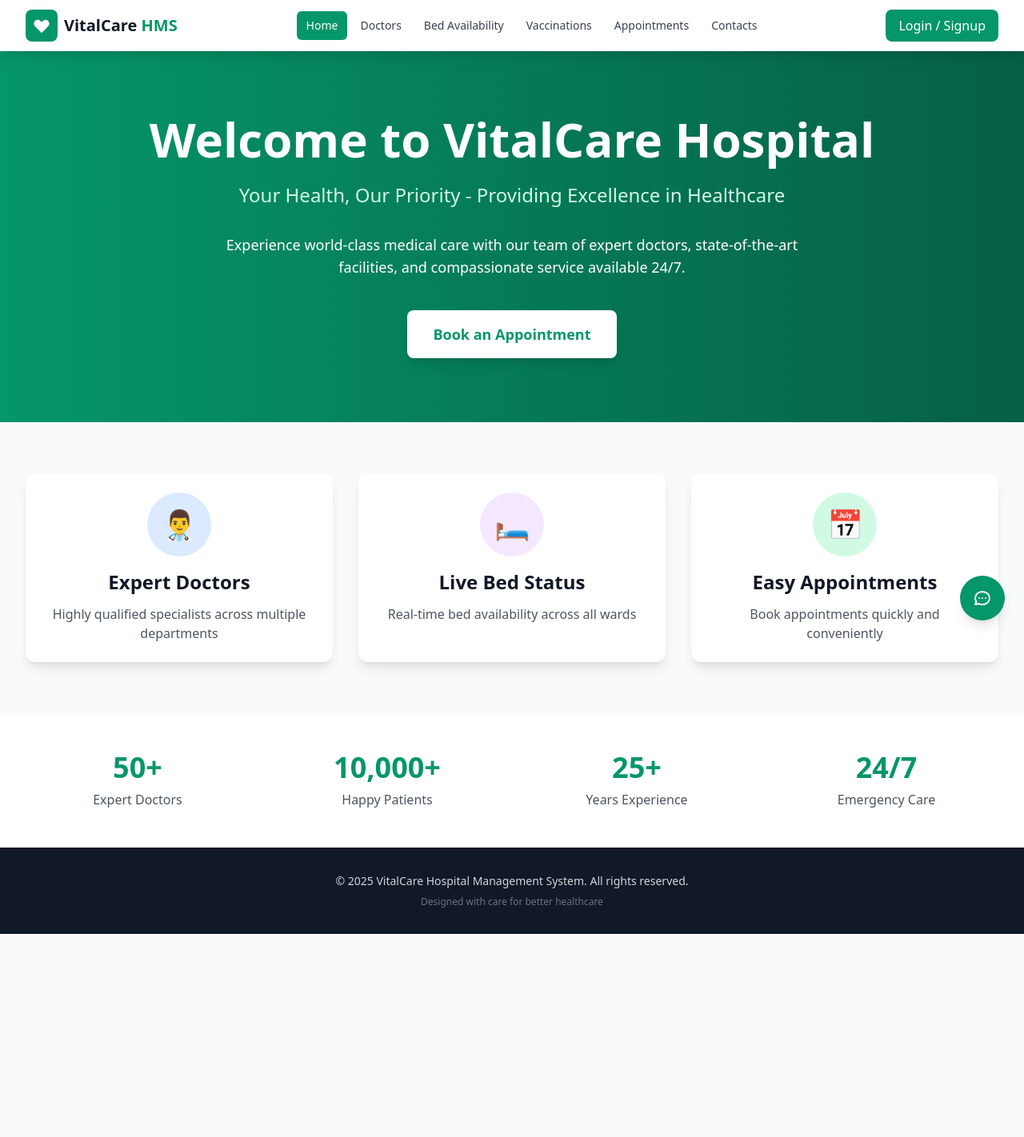
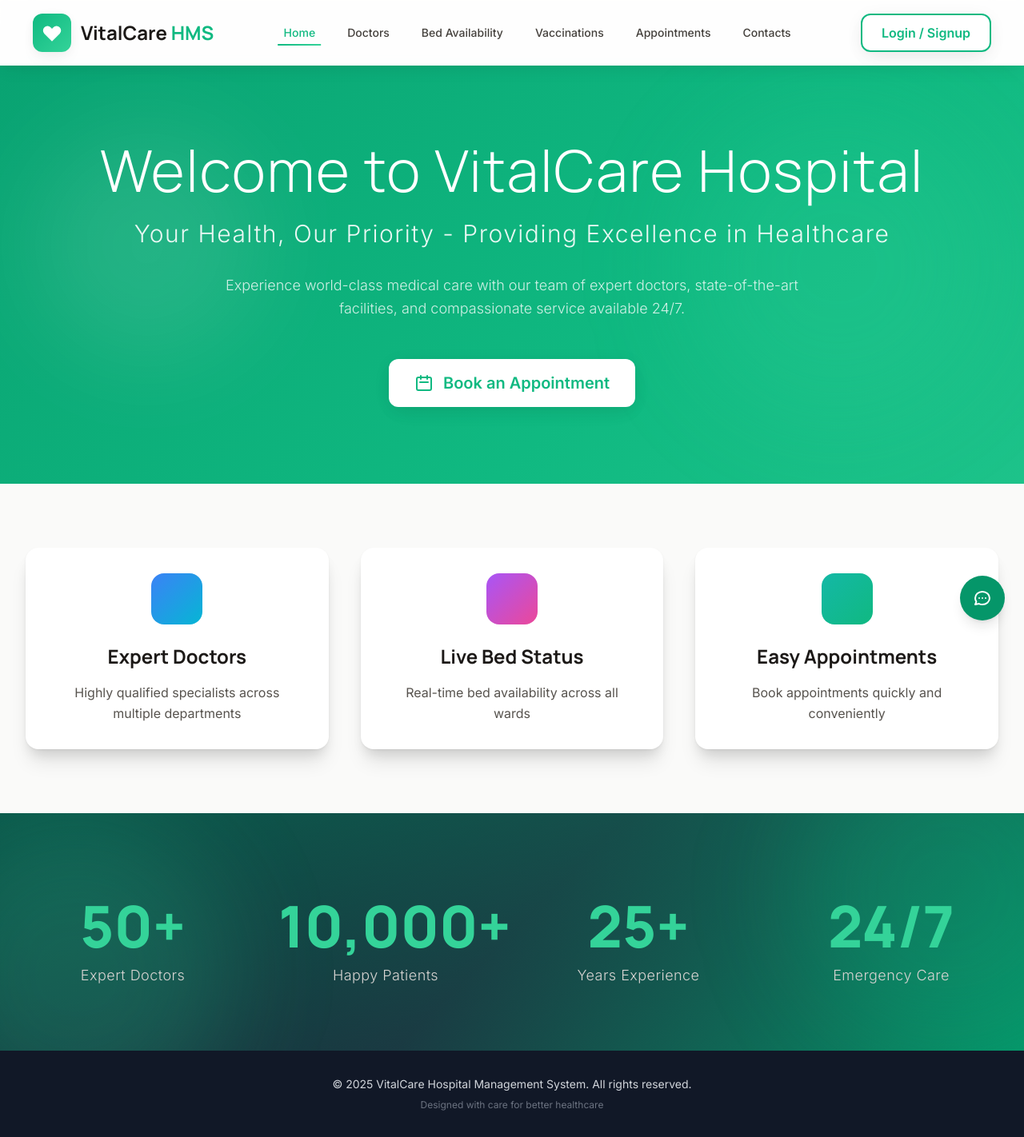
Before and after one commit to Aaditya-111/vitalcare-hospital-management-system, a Next.js app: page / in a window 1280 px wide. Shown: the whole page at 80% size. Before the commit the page ends 1168 px from the top, so only its background shows below. Built offline with nearby package versions, Linux system fonts and the light colour scheme.

Commit message:
changed the ui for smooth experience

```diff
--- a/app/components/Home.js
+++ b/app/components/Home.js
@@ -3,86 +3,137 @@ export default function Home({ setCurrentPage }) {
     {
       title: 'Expert Doctors',
       description: 'Highly qualified specialists across multiple departments',
-      icon: '👨‍⚕️',
-      color: 'bg-blue-100'
+      icon: 'stethoscope',
+      gradient: 'from-blue-500 to-cyan-500'
     },
     {
       title: 'Live Bed Status',
       description: 'Real-time bed availability across all wards',
-      icon: '🛏️',
-      color: 'bg-purple-100'
+      icon: 'bed',
+      gradient: 'from-purple-500 to-pink-500'
     },
     {
       title: 'Easy Appointments',
       description: 'Book appointments quickly and conveniently',
-      icon: '📅',
-      color: 'bg-emerald-100'
+      icon: 'calendar',
+      gradient: 'from-teal-500 to-emerald-500'
     }
   ]
 
+  const renderIcon = (iconType, gradient) => {
+    const iconClass = `w-8 h-8 bg-gradient-to-br ${gradient} bg-clip-text text-transparent`
+
+    switch (iconType) {
+      case 'stethoscope':
+        return (
+          <svg className={iconClass} fill="currentColor" viewBox="0 0 24 24" xmlns="http://www.w3.org/2000/svg">
+            <path d="M19 8h-1.26c-.19-.73-.48-1.42-.85-2.06l.94-.94a1 1 0 0 0-1.41-1.41l-.94.94c-.65-.38-1.34-.67-2.07-.86V3a1 1 0 0 0-2 0v.67c-.73.19-1.42.48-2.06.85l-.94-.94a1 1 0 0 0-1.41 1.41l.94.94c-.38.65-.67 1.34-.86 2.07H6a1 1 0 0 0 0 2h1.08c.11.57.29 1.12.54 1.64l-1.3 1.3a1 1 0 0 0 0 1.41 1 1 0 0 0 1.41 0l1.3-1.3c.52.25 1.07.43 1.64.54V19a3 3 0 0 0 6 0v-2.08c.57-.11 1.12-.29 1.64-.54l1.3 1.3a1 1 0 0 0 1.41 0 1 1 0 0 0 0-1.41l-1.3-1.3c.25-.52.43-1.07.54-1.64H19a1 1 0 0 0 0-2zm-5 11a1 1 0 0 1-2 0v-1.54A6 6 0 0 0 14 12a1 1 0 0 0-2 0 4 4 0 1 1-4-4 1 1 0 0 0 0-2 6 6 0 0 0-6 6 6 6 0 0 0 4 5.65V19a3 3 0 0 0 6 0z" />
+          </svg>
+        )
+      case 'bed':
+        return (
+          <svg className={iconClass} fill="currentColor" viewBox="0 0 24 24" xmlns="http://www.w3.org/2000/svg">
+            <path d="M20 9.5V6c0-1.1-.9-2-2-2H6c-1.1 0-2 .9-2 2v3.5c-1.1 0-2 .9-2 2V18h2v2h2v-2h12v2h2v-2h2v-6.5c0-1.1-.9-2-2-2zM8 6h8c.55 0 1 .45 1 1v2H7V7c0-.55.45-1 1-1z" />
+          </svg>
+        )
+      case 'calendar':
+        return (
+          <svg className={iconClass} fill="currentColor" viewBox="0 0 24 24" xmlns="http://www.w3.org/2000/svg">
+            <path d="M19 4h-1V2h-2v2H8V2H6v2H5c-1.1 0-2 .9-2 2v14c0 1.1.9 2 2 2h14c1.1 0 2-.9 2-2V6c0-1.1-.9-2-2-2zm0 16H5V9h14v11zM7 11h5v5H7z" />
+          </svg>
+        )
+      default:
+        return null
+    }
+  }
+
   return (
     <div>
-      {/* Hero Section */}
-      <section className="bg-gradient-to-r from-emerald-600 to-emerald-800 text-white py-20">
-        <div className="max-w-7xl mx-auto px-4 sm:px-6 lg:px-8 text-center">
-          <h1 className="text-5xl md:text-6xl font-bold mb-6">
+      {/* Hero Section with Modern Mesh Gradient */}
+      <section className="gradient-mesh text-white py-24 overflow-hidden relative">
+        <div className="max-w-7xl mx-auto px-4 sm:px-6 lg:px-8 text-center relative z-10">
+          <h1 className="text-5xl md:text-7xl font-display font-light mb-6 tracking-wide animate-float">
             Welcome to VitalCare Hospital
           </h1>
-          <p className="text-xl md:text-2xl mb-8 text-emerald-100">
+          <p className="text-xl md:text-3xl mb-8 font-light tracking-wider text-white/90">
             Your Health, Our Priority - Providing Excellence in Healthcare
           </p>
-          <p className="text-lg mb-10 max-w-3xl mx-auto">
+          <p className="text-lg mb-12 max-w-3xl mx-auto font-light leading-relaxed text-white/80">
             Experience world-class medical care with our team of expert doctors,
             state-of-the-art facilities, and compassionate service available 24/7.
           </p>
           <button
             onClick={() => setCurrentPage('appointments')}
-            className="bg-white text-emerald-600 px-8 py-4 rounded-lg font-bold text-lg hover:bg-emerald-50 transition-all shadow-lg hover:shadow-xl"
+            className="bg-white text-primary px-8 py-4 rounded-xl font-semibold text-xl transition-all duration-300 shadow-medium hover:shadow-glow hover:-translate-y-1 hover:scale-105 flex items-center gap-3 mx-auto group"
           >
+            <svg className="w-6 h-6 transition-transform group-hover:scale-110" fill="none" stroke="currentColor" viewBox="0 0 24 24">
+              <path strokeLinecap="round" strokeLinejoin="round" strokeWidth={2} d="M8 7V3m8 4V3m-9 8h10M5 21h14a2 2 0 002-2V7a2 2 0 00-2-2H5a2 2 0 00-2 2v12a2 2 0 002 2z" />
+            </svg>
             Book an Appointment
           </button>
         </div>
+
+        {/* Decorative Elements */}
+        <div className="absolute top-20 left-10 w-72 h-72 bg-white/10 rounded-full blur-3xl"></div>
+        <div className="absolute bottom-20 right-10 w-96 h-96 bg-primary-light/20 rounded-full blur-3xl"></div>
       </section>
 
-      {/* Features Section */}
-      <section className="py-16 bg-gray-50">
+      {/* Features Section with Modern Cards */}
+      <section className="py-20 bg-neutral-50">
         <div className="max-w-7xl mx-auto px-4 sm:px-6 lg:px-8">
-          <div className="grid grid-cols-1 md:grid-cols-3 gap-8">
+          <div className="grid grid-cols-1 md:grid-cols-3 gap-10">
             {features.map((feature, index) => (
-              <div key={index} className="card text-center hover:scale-105 transition-transform">
-                <div className={`w-20 h-20 ${feature.color} rounded-full flex items-center justify-center mx-auto mb-4 text-4xl`}>
-                  {feature.icon}
+              <div key={index} className="group card text-center bg-white">
+                <div className={`icon-feature bg-gradient-to-br ${feature.gradient} mx-auto mb-6`}>
+                  {renderIcon(feature.icon, feature.gradient)}
                 </div>
-                <h3 className="text-2xl font-bold text-gray-900 mb-3">{feature.title}</h3>
-                <p className="text-gray-600">{feature.description}</p>
+                <h3 className="text-2xl font-display font-bold text-neutral-900 mb-4">{feature.title}</h3>
+                <p className="text-neutral-600 leading-relaxed">{feature.description}</p>
               </div>
             ))}
           </div>
         </div>
       </section>
 
-      {/* Stats Section */}
-      <section className="py-12 bg-white">
-        <div className="max-w-7xl mx-auto px-4 sm:px-6 lg:px-8">
-          <div className="grid grid-cols-2 md:grid-cols-4 gap-8 text-center">
-            <div>
-              <div className="text-4xl font-bold text-emerald-600 mb-2">50+</div>
-              <div className="text-gray-600">Expert Doctors</div>
+      {/* Stats Section with Dark Background */}
+      <section className="py-20 gradient-dark text-white relative overflow-hidden">
+        <div className="absolute inset-0 bg-gradient-to-br from-primary-dark/50 to-transparent"></div>
+        <div className="max-w-7xl mx-auto px-4 sm:px-6 lg:px-8 relative z-10">
+          <div className="grid grid-cols-2 md:grid-cols-4 gap-12 text-center">
+            <div className="group">
+              <div className="h-px bg-gradient-to-r from-transparent via-primary-light to-transparent mb-6 opacity-0 group-hover:opacity-100 transition-opacity"></div>
+              <div className="text-6xl md:text-7xl font-display font-extrabold text-primary-light mb-3 animate-count-up">
+                50+
+              </div>
+              <div className="text-neutral-300 text-lg font-light tracking-wide">Expert Doctors</div>
             </div>
-            <div>
-              <div className="text-4xl font-bold text-emerald-600 mb-2">10,000+</div>
-              <div className="text-gray-600">Happy Patients</div>
+            <div className="group">
+              <div className="h-px bg-gradient-to-r from-transparent via-primary-light to-transparent mb-6 opacity-0 group-hover:opacity-100 transition-opacity"></div>
+              <div className="text-6xl md:text-7xl font-display font-extrabold text-primary-light mb-3 animate-count-up">
+                10,000+
+              </div>
+              <div className="text-neutral-300 text-lg font-light tracking-wide">Happy Patients</div>
             </div>
-            <div>
-              <div className="text-4xl font-bold text-emerald-600 mb-2">25+</div>
-              <div className="text-gray-600">Years Experience</div>
+            <div className="group">
+              <div className="h-px bg-gradient-to-r from-transparent via-primary-light to-transparent mb-6 opacity-0 group-hover:opacity-100 transition-opacity"></div>
+              <div className="text-6xl md:text-7xl font-display font-extrabold text-primary-light mb-3 animate-count-up">
+                25+
+              </div>
+              <div className="text-neutral-300 text-lg font-light tracking-wide">Years Experience</div>
             </div>
-            <div>
-              <div className="text-4xl font-bold text-emerald-600 mb-2">24/7</div>
-              <div className="text-gray-600">Emergency Care</div>
+            <div className="group">
+              <div className="h-px bg-gradient-to-r from-transparent via-primary-light to-transparent mb-6 opacity-0 group-hover:opacity-100 transition-opacity"></div>
+              <div className="text-6xl md:text-7xl font-display font-extrabold text-primary-light mb-3 animate-count-up">
+                24/7
+              </div>
+              <div className="text-neutral-300 text-lg font-light tracking-wide">Emergency Care</div>
             </div>
           </div>
         </div>
+
+        {/* Decorative gradient orbs */}
+        <div className="absolute -bottom-24 -left-24 w-96 h-96 bg-primary-light/20 rounded-full blur-3xl"></div>
+        <div className="absolute -top-24 -right-24 w-96 h-96 bg-primary/20 rounded-full blur-3xl"></div>
       </section>
     </div>
   )
--- a/app/components/Navbar.js
+++ b/app/components/Navbar.js
@@ -9,37 +9,38 @@ export default function Navbar({ currentPage, setCurrentPage, isLoggedIn, onLogo
   ]
 
   return (
-    <nav className="bg-white shadow-lg sticky top-0 z-50">
-      <div className="max-w-7xl mx-auto px-4 sm:px-6 lg:px-8">
-        <div className="flex justify-between items-center h-16">
+    <nav className="glass-nav sticky top-0 z-50 transition-all duration-300">
+      <div className="max-w-7xl mx-auto px-6 sm:px-8 lg:px-10">
+        <div className="flex justify-between items-center h-20">
           {/* Logo */}
           <div
             onClick={() => setCurrentPage('home')}
-            className="flex items-center space-x-2 cursor-pointer"
+            className="flex items-center space-x-3 cursor-pointer group"
           >
-            <div className="bg-emerald-600 p-2 rounded-lg">
-              <svg className="w-6 h-6 text-white" fill="currentColor" viewBox="0 0 20 20">
+            <div className="bg-gradient-to-br from-primary to-primary-light p-2.5 rounded-xl shadow-soft group-hover:shadow-glow-teal transition-all duration-300 group-hover:scale-110">
+              <svg className="w-7 h-7 text-white" fill="currentColor" viewBox="0 0 20 20">
                 <path fillRule="evenodd" d="M3.172 5.172a4 4 0 015.656 0L10 6.343l1.172-1.171a4 4 0 115.656 5.656L10 17.657l-6.828-6.829a4 4 0 010-5.656z" clipRule="evenodd" />
               </svg>
             </div>
-            <span className="text-xl font-bold text-gray-900">
-              VitalCare <span className="text-emerald-600">HMS</span>
+            <span className="text-2xl font-display font-bold text-neutral-900 group-hover:text-primary transition-colors">
+              VitalCare <span className="text-primary">HMS</span>
             </span>
           </div>
 
           {/* Desktop Navigation */}
-          <div className="hidden md:flex items-center space-x-1">
+          <div className="hidden md:flex items-center space-x-2">
             {navLinks.map(link => (
               <button
                 key={link.id}
                 onClick={() => setCurrentPage(link.id)}
-                className={`px-3 py-2 rounded-md text-sm font-medium transition-colors ${
-                  currentPage === link.id
-                    ? 'bg-emerald-600 text-white'
-                    : 'text-gray-700 hover:bg-emerald-50 hover:text-emerald-600'
-                }`}
+                className={`px-4 py-2.5 rounded-lg text-sm font-medium transition-all duration-300 relative group ${currentPage === link.id
+                  ? 'text-primary'
+                  : 'text-neutral-700 hover:text-primary'
+                  }`}
               >
                 {link.label}
+                <span className={`absolute bottom-1 left-1/2 -translate-x-1/2 h-0.5 bg-gradient-to-r from-primary to-primary-light transition-all duration-300 ${currentPage === link.id ? 'w-3/4' : 'w-0 group-hover:w-3/4'
+                  }`}></span>
               </button>
             ))}
           </div>
@@ -49,14 +50,14 @@ export default function Navbar({ currentPage, setCurrentPage, isLoggedIn, onLogo
             {isLoggedIn ? (
               <button
                 onClick={onLogout}
-                className="bg-red-600 text-white px-4 py-2 rounded-lg hover:bg-red-700 transition-colors"
+                className="bg-neutral-700 text-white px-6 py-2.5 rounded-xl font-semibold hover:bg-neutral-800 transition-all duration-300 shadow-soft hover:shadow-medium hover:-translate-y-0.5"
               >
                 Logout
               </button>
             ) : (
               <button
                 onClick={() => setCurrentPage('login')}
-                className="bg-emerald-600 text-white px-4 py-2 rounded-lg hover:bg-emerald-700 transition-colors"
+                className="bg-white text-primary px-6 py-2.5 rounded-xl font-semibold border-2 border-primary transition-all duration-300 shadow-medium hover:shadow-glow hover:-translate-y-0.5 hover:scale-105"
               >
                 Login / Signup
               </button>
@@ -65,16 +66,15 @@ export default function Navbar({ currentPage, setCurrentPage, isLoggedIn, onLogo
         </div>
 
         {/* Mobile Navigation */}
-        <div className="md:hidden pb-3 space-y-1">
+        <div className="md:hidden pb-4 pt-2 space-y-2">
           {navLinks.map(link => (
             <button
               key={link.id}
               onClick={() => setCurrentPage(link.id)}
-              className={`block w-full text-left px-3 py-2 rounded-md text-base font-medium ${
-                currentPage === link.id
-                  ? 'bg-emerald-600 text-white'
-                  : 'text-gray-700 hover:bg-emerald-50 hover:text-emerald-600'
-              }`}
+              className={`block w-full text-left px-4 py-3 rounded-xl text-base font-medium transition-all duration-300 ${currentPage === link.id
+                ? 'bg-gradient-to-r from-primary/10 to-primary-light/10 text-primary border-l-4 border-primary'
+                : 'text-neutral-700 hover:bg-primary-50/50 hover:text-primary hover:border-l-4 hover:border-primary-light'
+                }`}
             >
               {link.label}
             </button>
--- a/app/globals.css
+++ b/app/globals.css
@@ -4,42 +4,99 @@
 
 @layer base {
   body {
-    @apply bg-gray-50;
+    @apply bg-neutral-50;
+    font-family: var(--font-inter), system-ui, sans-serif;
+  }
+
+  h1, h2, h3, h4, h5, h6 {
+    font-family: var(--font-manrope), var(--font-inter), system-ui, sans-serif;
   }
 }
 
 @layer components {
+  /* Modern Buttons with Glow Effects */
   .btn-primary {
-    @apply bg-emerald-600 text-white px-6 py-3 rounded-lg font-semibold hover:bg-emerald-700 transition-all duration-200 shadow-md hover:shadow-lg;
+    @apply bg-primary text-white px-8 py-4 rounded-xl font-semibold
+           transition-all duration-300 shadow-medium
+           hover:shadow-glow hover:-translate-y-1 hover:scale-105
+           flex items-center gap-3 justify-center;
   }
 
   .btn-secondary {
-    @apply bg-white text-emerald-600 px-6 py-3 rounded-lg font-semibold border-2 border-emerald-600 hover:bg-emerald-50 transition-all duration-200;
+    @apply bg-white text-primary px-6 py-3 rounded-lg font-semibold
+           border-2 border-primary hover:bg-primary-50
+           transition-all duration-300 shadow-soft hover:shadow-medium;
   }
 
-  .card {
-    @apply bg-white rounded-xl shadow-lg hover:shadow-xl transition-shadow duration-300 p-6;
+  /* Glassmorphism Effects */
+  .glass-nav {
+    @apply bg-white/80 backdrop-blur-xl border border-white/20 shadow-soft;
   }
 
+  .glass-card {
+    @apply bg-white/60 backdrop-blur-md border border-white/30
+           rounded-2xl shadow-medium hover:shadow-layered
+           transition-all duration-300;
+  }
+
+  /* Enhanced Cards with Layered Shadows */
+  .card {
+    @apply bg-white rounded-2xl shadow-layered
+           transition-all duration-300 p-8
+           hover:shadow-glow-teal hover:-translate-y-2;
+  }
+
+  /* Input Fields */
   .input-field {
-    @apply w-full px-4 py-3 border border-gray-300 rounded-lg focus:outline-none focus:ring-2 focus:ring-emerald-500 focus:border-transparent;
+    @apply w-full px-4 py-3 border border-neutral-300 rounded-lg
+           focus:outline-none focus:ring-2 focus:ring-primary-600
+           focus:border-transparent transition-all duration-200;
+  }
+
+  /* Gradient Backgrounds */
+  .gradient-mesh {
+    background: linear-gradient(135deg, #059669 0%, #10B981 50%, #34D399 100%);
+    background-size: 200% 200%;
+    animation: gradient-shift 8s ease infinite;
+  }
+
+  .gradient-dark {
+    background: linear-gradient(135deg, #0F172A 0%, #1E293B 50%, #059669 100%);
+  }
+
+  /* Icon Styles */
+  .icon-feature {
+    @apply w-16 h-16 flex items-center justify-center
+           rounded-2xl transition-all duration-300
+           group-hover:scale-110 group-hover:rotate-6;
   }
 }
 
-/* Custom scrollbar */
+/* Custom Animations */
+@keyframes gradient-shift {
+  0%, 100% { background-position: 0% 50%; }
+  50% { background-position: 100% 50%; }
+}
+
+/* Custom Scrollbar */
 ::-webkit-scrollbar {
   width: 10px;
 }
 
 ::-webkit-scrollbar-track {
-  background: #f1f1f1;
+  background: #F5F5F4;
 }
 
 ::-webkit-scrollbar-thumb {
-  background: #10b981;
+  background: linear-gradient(180deg, #059669, #10B981);
   border-radius: 5px;
 }
 
 ::-webkit-scrollbar-thumb:hover {
-  background: #059669;
+  background: linear-gradient(180deg, #047857, #059669);
 }
+
+/* Smooth Transitions */
+* {
+  transition-timing-function: cubic-bezier(0.4, 0, 0.2, 1);
+}
--- a/app/layout.js
+++ b/app/layout.js
@@ -1,4 +1,17 @@
 import './globals.css'
+import { Inter, Manrope } from 'next/font/google'
+
+const inter = Inter({
+  subsets: ['latin'],
+  variable: '--font-inter',
+  display: 'swap',
+})
+
+const manrope = Manrope({
+  subsets: ['latin'],
+  variable: '--font-manrope',
+  display: 'swap',
+})
 
 export const metadata = {
   title: 'VitalCare HMS - Hospital Management System',
@@ -7,8 +20,11 @@ export const metadata = {
 
 export default function RootLayout({ children }) {
   return (
-    <html lang="en">
-      <body>{children}</body>
+    <html lang="en" className={`${inter.variable} ${manrope.variable}`}>
+      <head>
+        <link rel="icon" href="/favicon.ico" />
+      </head>
+      <body className="font-sans">{children}</body>
     </html>
   )
 }
--- a/tailwind.config.js
+++ b/tailwind.config.js
@@ -10,10 +10,72 @@ module.exports = {
     extend: {
       colors: {
         primary: {
-          DEFAULT: '#10B981', // emerald-600
-          dark: '#059669',    // emerald-700
-          light: '#D1FAE5',   // emerald-50
+          DEFAULT: '#10B981', // emerald-500
+          light: '#34D399',   // emerald-400
+          dark: '#059669',    // emerald-600
+          50: '#ECFDF5',
+          100: '#D1FAE5',
+          600: '#10B981',
+          700: '#047857',
         },
+        neutral: {
+          50: '#FAFAF9',
+          100: '#F5F5F4',
+          200: '#E7E5E4',
+          300: '#D6D3D1',
+          400: '#A8A29E',
+          500: '#78716C',
+          600: '#57534E',
+          700: '#44403C',
+          800: '#292524',
+          900: '#1C1917',
+        },
+      },
+      fontFamily: {
+        sans: ['Inter', 'system-ui', 'sans-serif'],
+        display: ['Manrope', 'Inter', 'system-ui', 'sans-serif'],
+      },
+      animation: {
+        'lift': 'lift 0.3s ease-out',
+        'glow': 'glow 2s ease-in-out infinite alternate',
+        'float': 'float 3s ease-in-out infinite',
+        'shimmer': 'shimmer 2s linear infinite',
+        'count-up': 'count-up 1s ease-out',
+      },
+      keyframes: {
+        lift: {
+          '0%': { transform: 'translateY(0px)' },
+          '100%': { transform: 'translateY(-8px)' },
+        },
+        glow: {
+          '0%': { boxShadow: '0 0 20px rgba(255, 107, 107, 0.5)' },
+          '100%': { boxShadow: '0 0 30px rgba(255, 107, 107, 0.8)' },
+        },
+        float: {
+          '0%, 100%': { transform: 'translateY(0px)' },
+          '50%': { transform: 'translateY(-10px)' },
+        },
+        shimmer: {
+          '0%': { backgroundPosition: '-200% 0' },
+          '100%': { backgroundPosition: '200% 0' },
+        },
+        'count-up': {
+          '0%': { opacity: '0', transform: 'scale(0.8)' },
+          '100%': { opacity: '1', transform: 'scale(1)' },
+        },
+      },
+      boxShadow: {
+        'soft': '0 2px 15px -3px rgba(0, 0, 0, 0.07), 0 10px 20px -2px rgba(0, 0, 0, 0.04)',
+        'medium': '0 4px 25px -5px rgba(0, 0, 0, 0.1), 0 10px 30px -5px rgba(0, 0, 0, 0.04)',
+        'glow': '0 0 30px rgba(16, 185, 129, 0.4)',
+        'glow-teal': '0 0 30px rgba(15, 118, 110, 0.4)',
+        'layered': '0 1px 3px rgba(0, 0, 0, 0.05), 0 10px 15px -5px rgba(0, 0, 0, 0.1), 0 20px 25px -5px rgba(0, 0, 0, 0.1)',
+      },
+      backdropBlur: {
+        xs: '2px',
+      },
+      letterSpacing: {
+        'wider-xl': '0.08em',
       },
     },
   },
```
Also changed, not shown: 1 other file (tests, documents, lock files or other folders).
